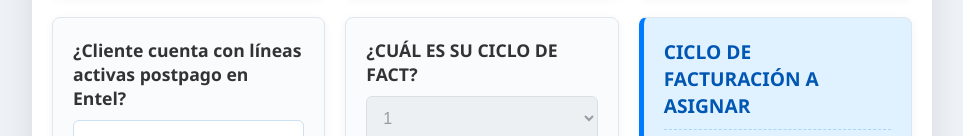
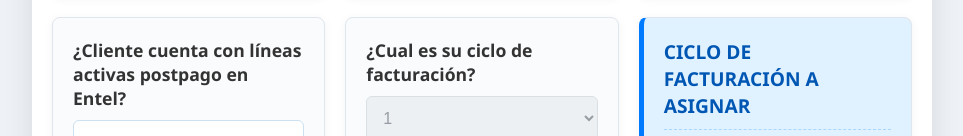
Before and after one commit to SheyllerDev/calculadora, a plain HTML site: page index.html in a window 1280 px wide. Shown: the part 309-445 px from the top of the page, without its empty margins (158-1121 px from the left). Drawn offline with Linux system fonts and the light colour scheme.

Commit message:
Update index.html

```diff
--- a/index.html
+++ b/index.html
@@ -48,7 +48,7 @@
             </div>
 
             <div class="panel-section input-group">
-                <label for="cicloFact" class="section-title">¿CUÁL ES SU CICLO DE FACT?</label>
+                <label for="cicloFact" class="section-title">¿Cual es su ciclo de facturación?</label>
                 <select id="cicloFact" class="system-select">
                     <option value="1">1</option>
                     <option value="2">2</option>
```
